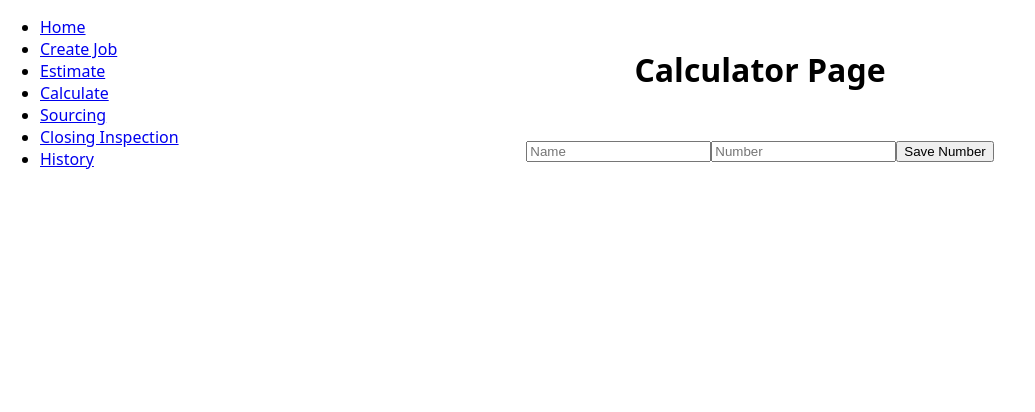
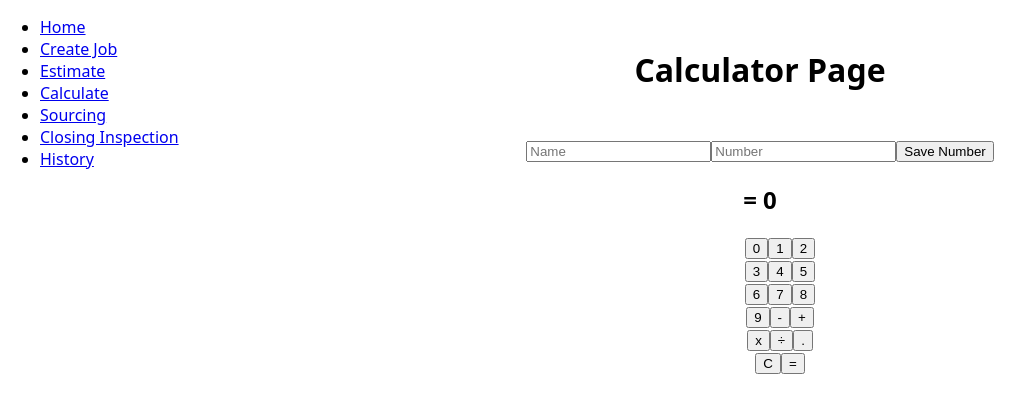
Before and after one commit to EthanMK2/prototype-contract-manager, a React (Vite) app in the folder contract-manager/: page /calculate in a window 1280 px wide. Shown: the top 412 px of the page, without its empty margins (0-1035 px from the left). Built offline with nearby package versions, Linux system fonts and the light colour scheme; no server answers; the database is empty.

Commit message:
Draft calculator component

```diff
--- /dev/null
+++ b/contract-manager/src/components/Calculator.tsx
@@ -0,0 +1,225 @@
+import { useState } from "react";
+
+const performOperation: any = {
+  "+": function (x: number, y: number): number {
+    return x + y;
+  },
+  "-": function (x: number, y: number): number {
+    return x - y;
+  },
+  x: function (x: number, y: number): number {
+    return x * y;
+  },
+  "/": function (x: number, y: number): number {
+    return x / y;
+  },
+};
+
+const Calculator = () => {
+  const numEntered = (num: number) => {
+    const displayOperation: string = curNum
+      ? curNum.toString()
+      : num.toString();
+    setCurNum((prevNumber) => {
+      if (!prevNumber && !operation) {
+        setResult(num);
+        return num;
+      } else if (prevNumber && !operation) {
+        setResult((prevResult) => {
+          return parseInt(prevResult.toString() + num.toString());
+        });
+        return parseInt(prevNumber.toString() + num.toString());
+      } else if (prevNumber && operation) {
+        // setResult((prevResult) => {
+        //   return performOperation[operation](
+        //     prevResult,
+        //     parseInt(prevNumber.toString() + num.toString())
+        //   );
+        // });
+        return parseInt(prevNumber.toString() + num.toString());
+      } else if (!prevNumber && operation) {
+        // setResult((prevResult) => {
+        //   return performOperation[operation](prevResult, num);
+        // });
+        return num;
+      }
+
+      // will never run?
+      return num;
+    });
+    setDisplayedOperations((prevDisplay) => {
+      return prevDisplay ? prevDisplay + displayOperation : displayOperation;
+    });
+  };
+
+  const operationEntered = (operation: string) => {
+    // show result when previous operation exists
+    setOperation((prevOperation) => {
+      if (prevOperation) {
+        setResult((prevResult) => {
+          return performOperation[prevOperation](prevResult, curNum);
+        });
+        return operation;
+      } else {
+        return operation;
+      }
+    });
+    setCurNum(null);
+  };
+
+  const clearNumbers = () => {
+    setCurNum(null);
+    setResult(0);
+    setOperation(null);
+    setDisplayedOperations(null);
+  };
+
+  const onEquals = () => {
+    if (curNum && operation) {
+      setResult((prevResult) => {
+        return performOperation[operation](prevResult, curNum);
+      });
+    }
+  };
+
+  const [displayedOperations, setDisplayedOperations] = useState<string | null>(
+    null
+  );
+  const [curNum, setCurNum] = useState<number | null | undefined>(0);
+  const [operation, setOperation] = useState<string | null>(null);
+  const [result, setResult] = useState<number>(0);
+
+  return (
+    <div>
+      <h1>{displayedOperations}</h1>
+      <h2>= {result}</h2>
+      <ul>
+        <div>
+          <button
+            onClick={() => {
+              numEntered(0);
+            }}
+          >
+            0
+          </button>
+          <button
+            onClick={() => {
+              numEntered(1);
+            }}
+          >
+            1
+          </button>
+          <button
+            onClick={() => {
+              numEntered(2);
+            }}
+          >
+            2
+          </button>
+        </div>
+        <div>
+          <button
+            onClick={() => {
+              numEntered(3);
+            }}
+          >
+            3
+          </button>
+          <button
+            onClick={() => {
+              numEntered(4);
+            }}
+          >
+            4
+          </button>
+          <button
+            onClick={() => {
+              numEntered(5);
+            }}
+          >
+            5
+          </button>
+        </div>
+        <div>
+          <button
+            onClick={() => {
+              numEntered(6);
+            }}
+          >
+            6
+          </button>
+          <button
+            onClick={() => {
+              numEntered(7);
+            }}
+          >
+            7
+          </button>
+          <button
+            onClick={() => {
+              numEntered(8);
+            }}
+          >
+            8
+          </button>
+        </div>
+        <div>
+          <button
+            onClick={() => {
+              numEntered(9);
+            }}
+          >
+            9
+          </button>
+          <button
+            onClick={() => {
+              operationEntered("-");
+            }}
+          >
+            -
+          </button>
+          <button
+            onClick={() => {
+              operationEntered("+");
+            }}
+          >
+            +
+          </button>
+        </div>
+        <div>
+          <button
+            onClick={() => {
+              operationEntered("x");
+            }}
+          >
+            x
+          </button>
+          <button
+            onClick={() => {
+              operationEntered("/");
+            }}
+          >
+            ÷
+          </button>
+          <button
+            onClick={() => {
+              operationEntered(".");
+            }}
+          >
+            .
+          </button>
+        </div>
+        <button
+          onClick={() => {
+            clearNumbers();
+          }}
+        >
+          C
+        </button>
+        <button onClick={onEquals}>=</button>
+      </ul>
+    </div>
+  );
+};
+
+export default Calculator;
--- a/contract-manager/src/main.tsx
+++ b/contract-manager/src/main.tsx
@@ -1,17 +1,15 @@
-import React from 'react'
-import ReactDOM from 'react-dom/client'
-import App from './App'
-import firebaseInit from './firebaseInit'
+import React from "react";
+import ReactDOM from "react-dom/client";
+import App from "./App";
+import firebaseInit from "./firebaseInit";
 
-import {doc, setDoc, getFirestore, Firestore} from 'firebase/firestore';
-import { FirebaseApp } from 'firebase/app';
+import { doc, setDoc, getFirestore, Firestore } from "firebase/firestore";
+import { FirebaseApp } from "firebase/app";
 
 export const app = firebaseInit();
 
-ReactDOM.createRoot(document.getElementById('root') as HTMLElement).render(
-  <React.StrictMode>
-    <App />
-  </React.StrictMode>,
-)
+ReactDOM.createRoot(document.getElementById("root") as HTMLElement).render(
+  <App />
+);
 
 export const db: Firestore = getFirestore(app);
--- a/contract-manager/src/pages/Calculator.tsx
+++ b/contract-manager/src/pages/Calculator.tsx
@@ -15,6 +15,7 @@ import { db } from "../main";
 
 import styles from "../sass/pages/Calculator.module.scss";
 import SavedNumbersModal from "../components/modals/SavedNumbersModal";
+import Calculator from "../components/Calculator";
 
 const CalculatorPage = () => {
   const [listOpen, setListOpen] = useState(false);
@@ -133,6 +134,7 @@ const CalculatorPage = () => {
             onDeleteSavedNumber={deleteCustomNumber}
           />
         ) : null}
+        <Calculator />
       </main>
     </>
   );
```
